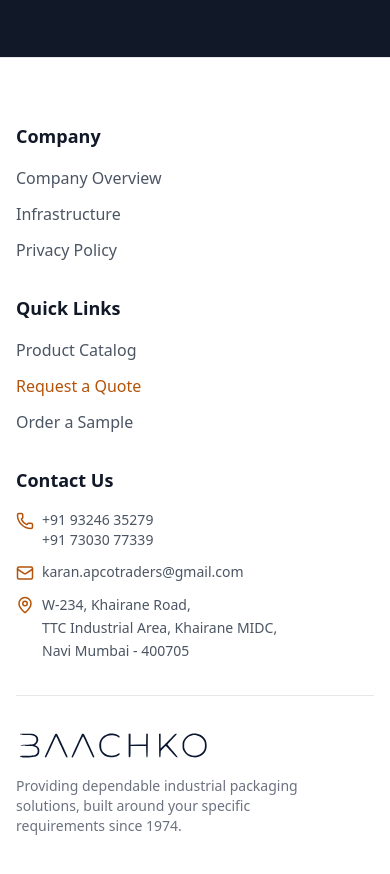
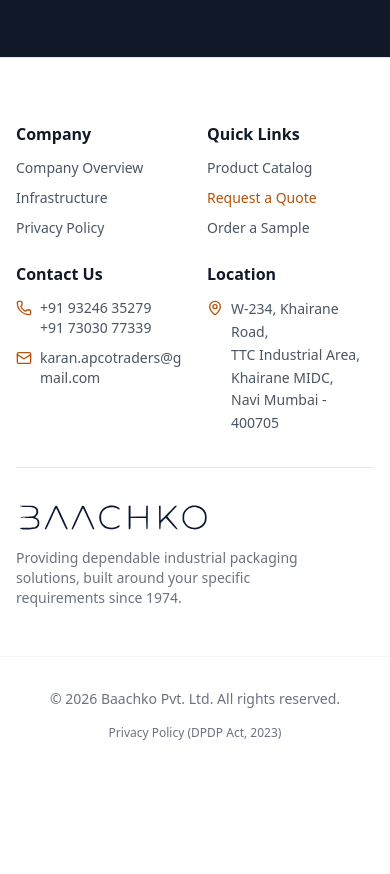
Before and after one commit to Rushaljain/krishnapackers, a React (Vite) app: page / in a window 390 px wide. Shown: the part 4040-4914 px from the top of the page. After the commit the page ends 4813 px from the top, so only its background shows below. Built offline with nearby package versions, Linux system fonts and the light colour scheme.

Commit message:
Arrange footer navigation and contact blocks into 2 columns on mobile view

```diff
--- a/src/components/Footer.jsx
+++ b/src/components/Footer.jsx
@@ -8,52 +8,61 @@
     <footer className="bg-white border-t border-gray-200 pt-16 pb-8">
       <div className="max-w-7xl mx-auto px-4 grid grid-cols-1 md:grid-cols-12 gap-8 mb-12">
 
-        {/* Quick Links Left */}
-        <div className="md:col-span-8 grid grid-cols-1 sm:grid-cols-3 gap-8">
+        {/* Quick Links Left - 2 Columns on Mobile, 4 Columns on Large Screens */}
+        <div className="md:col-span-8 lg:col-span-9 grid grid-cols-2 md:grid-cols-4 gap-6 lg:gap-8">
           <div>
-            <h4 className="font-bold text-gray-900 mb-4 text-lg">Company</h4>
-            <ul className="space-y-3 text-gray-600">
+            <h4 className="font-bold text-gray-900 mb-3 md:mb-4 text-base md:text-lg">Company</h4>
+            <ul className="space-y-2.5 md:space-y-3 text-gray-600 text-sm">
               <li><Link to="/about" className="hover:text-amber-700 transition">Company Overview</Link></li>
               <li><Link to="/gallery" className="hover:text-amber-700 transition">Infrastructure</Link></li>
               <li><Link to="/privacy-policy" className="hover:text-amber-700 transition font-medium">Privacy Policy</Link></li>
             </ul>
           </div>
+
           <div>
-            <h4 className="font-bold text-gray-900 mb-4 text-lg">Quick Links</h4>
-            <ul className="space-y-3 text-gray-600">
+            <h4 className="font-bold text-gray-900 mb-3 md:mb-4 text-base md:text-lg">Quick Links</h4>
+            <ul className="space-y-2.5 md:space-y-3 text-gray-600 text-sm">
               <li><Link to="/our-products" className="hover:text-amber-700 transition">Product Catalog</Link></li>
-              <li><button onClick={onOpenQuote} className="text-amber-700 font-medium hover:text-amber-800 transition">Request a Quote</button></li>
-              <li><button onClick={onOpenQuote} className="hover:text-amber-700 transition">Order a Sample</button></li>
+              <li><button onClick={onOpenQuote} className="text-amber-700 font-medium hover:text-amber-800 transition text-left">Request a Quote</button></li>
+              <li><button onClick={onOpenQuote} className="hover:text-amber-700 transition text-left">Order a Sample</button></li>
             </ul>
           </div>
+
           <div>
-            <h4 className="font-bold text-gray-900 mb-4 text-lg">Contact Us</h4>
-            <ul className="space-y-3 text-gray-600 text-sm">
+            <h4 className="font-bold text-gray-900 mb-3 md:mb-4 text-base md:text-lg">Contact Us</h4>
+            <ul className="space-y-2.5 md:space-y-3 text-gray-600 text-sm">
               <li className="flex items-start gap-2">
-                <Phone size={18} className="mt-0.5 text-amber-700 flex-shrink-0" />
+                <Phone size={16} className="mt-0.5 text-amber-700 flex-shrink-0" />
                 <span className="flex flex-col">
-                  <span>+91 93246 35279</span>
-                  <span>+91 73030 77339</span>
+                  <a href="tel:+919324635279" className="hover:text-amber-700 transition">+91 93246 35279</a>
+                  <a href="tel:+917303077339" className="hover:text-amber-700 transition">+91 73030 77339</a>
                 </span>
               </li>
               <li className="flex items-start gap-2">
-                <Mail size={18} className="mt-0.5 text-amber-700 flex-shrink-0" />
-                <span>karan.apcotraders@gmail.com</span>
-              </li>
-              <li className="flex items-start gap-2">
-                <MapPin size={18} className="mt-0.5 text-amber-700 flex-shrink-0" />
-                <span className="leading-relaxed">
-                  W-234, Khairane Road,<br />
-                  TTC Industrial Area, Khairane MIDC,<br />
-                  Navi Mumbai - 400705
-                </span>
+                <Mail size={16} className="mt-0.5 text-amber-700 flex-shrink-0" />
+                <a href="mailto:karan.apcotraders@gmail.com" className="hover:text-amber-700 transition break-all">
+                  karan.apcotraders@gmail.com
+                </a>
               </li>
             </ul>
+          </div>
+
+          <div>
+            <h4 className="font-bold text-gray-900 mb-3 md:mb-4 text-base md:text-lg">Location</h4>
+            <div className="flex items-start gap-2 text-gray-600 text-sm">
+              <MapPin size={16} className="mt-0.5 text-amber-700 flex-shrink-0" />
+              <address className="not-italic leading-relaxed">
+                W-234, Khairane Road,<br />
+                TTC Industrial Area,<br />
+                Khairane MIDC,<br />
+                Navi Mumbai - 400705
+              </address>
+            </div>
           </div>
         </div>
 
         {/* Logo Right */}
-        <div className="md:col-span-4 flex flex-col items-start md:items-end md:text-right border-t md:border-t-0 pt-8 md:pt-0">
+        <div className="md:col-span-4 lg:col-span-3 flex flex-col items-start md:items-end md:text-right border-t md:border-t-0 pt-8 md:pt-0">
            <div className="flex items-center mb-4">
               <BaachkoLogo className="h-8 md:h-9 w-auto text-[#0B1730]" />
             </div>
```
